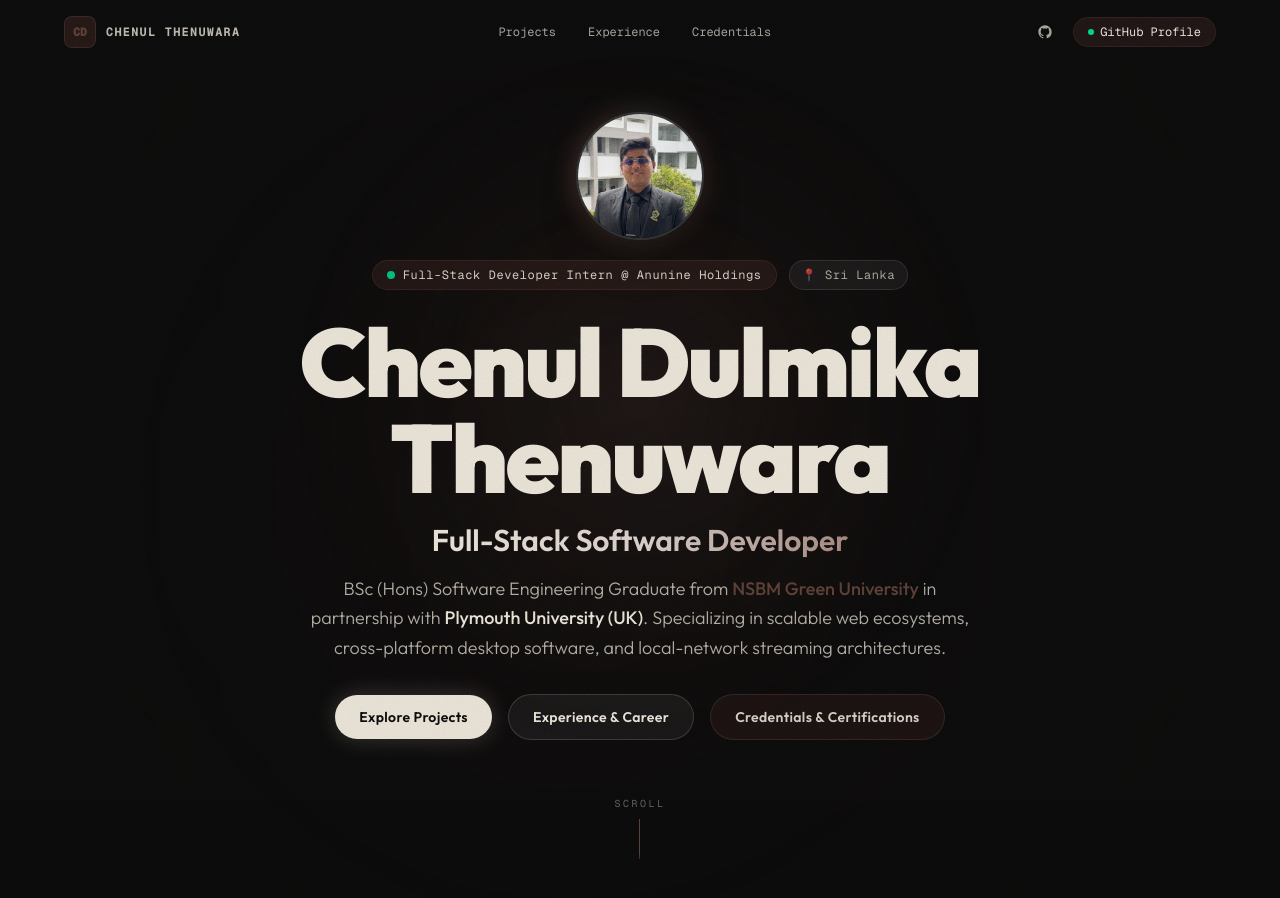
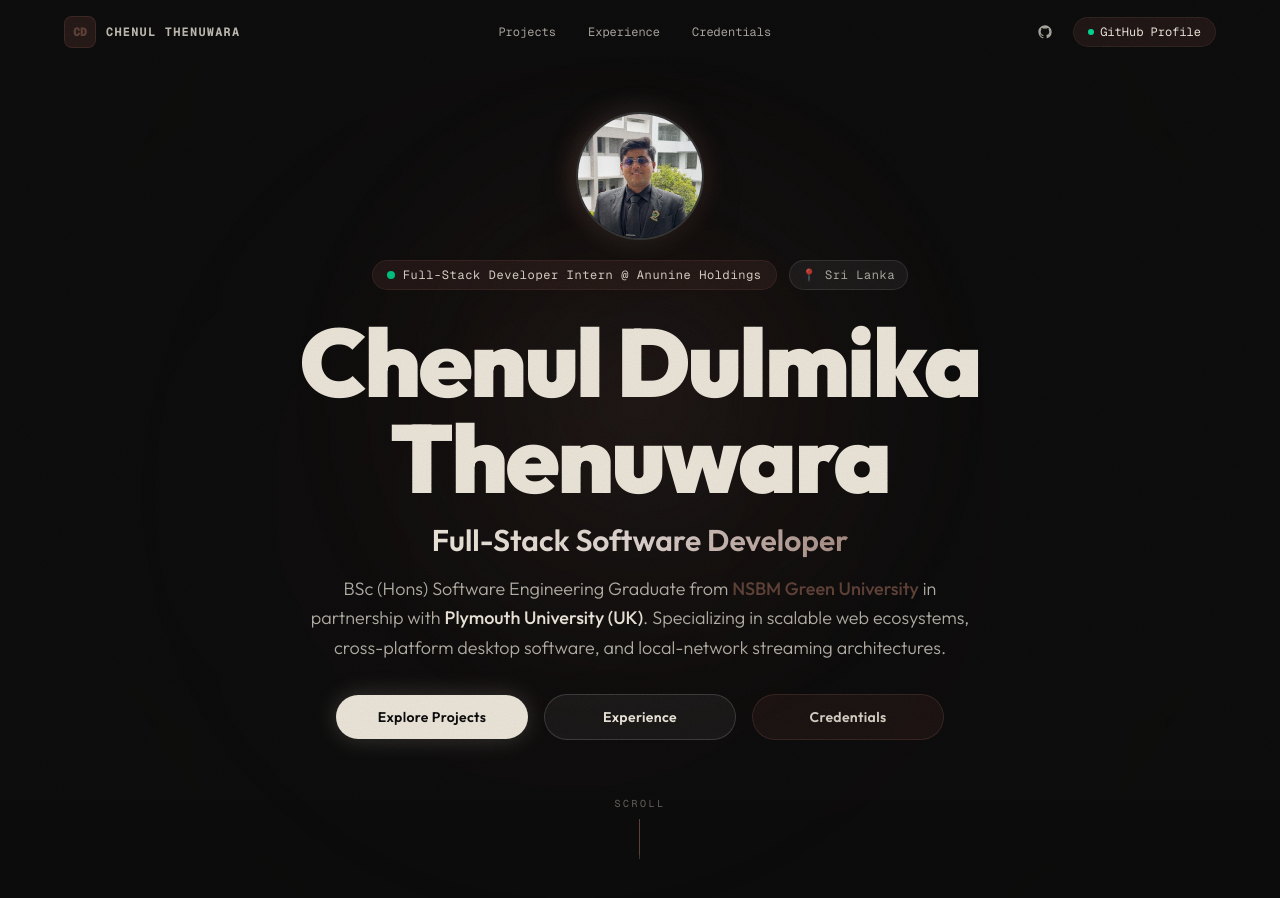
Before and after one commit to Chenul-Thenuwara/portfolio, a Next.js app: page / in a window 1280 px wide. Shown: the top 898 px of the page. Built offline with nearby package versions, Linux system fonts and the light colour scheme.

Commit message:
Ensure Hero CTA buttons have uniform width for symmetric centering

```diff
--- a/src/components/hero/Hero.tsx
+++ b/src/components/hero/Hero.tsx
@@ -130,25 +130,25 @@ export default function Hero() {
           initial={{ opacity: 0, y: 20 }}
           animate={{ opacity: 1, y: 0 }}
           transition={{ duration: 0.8, delay: 0.6 }}
-          className="flex flex-wrap items-center justify-center gap-4"
+          className="flex flex-wrap items-center justify-center gap-3 sm:gap-4 w-full max-w-2xl mx-auto"
         >
           <a
             href="#projects"
-            className="px-6 py-3 rounded-full text-sm font-semibold tracking-wide bg-foreground text-[var(--background)] hover:bg-white hover:scale-105 transition-all duration-300 shadow-[0_0_25px_rgba(230,224,212,0.2)]"
+            className="w-full sm:w-48 py-3 rounded-full text-sm font-semibold tracking-wide inline-flex items-center justify-center text-center bg-foreground text-[var(--background)] hover:bg-white hover:scale-105 transition-all duration-300 shadow-[0_0_25px_rgba(230,224,212,0.2)]"
           >
             Explore Projects
           </a>
           <a
             href="#experience"
-            className="px-6 py-3 rounded-full text-sm font-semibold tracking-wide bg-white/5 border border-white/15 text-foreground hover:bg-white/10 hover:border-walnut-light/60 transition-all duration-300 backdrop-blur-sm"
+            className="w-full sm:w-48 py-3 rounded-full text-sm font-semibold tracking-wide inline-flex items-center justify-center text-center bg-white/5 border border-white/15 text-foreground hover:bg-white/10 hover:border-walnut-light/60 transition-all duration-300 backdrop-blur-sm"
           >
-            Experience &amp; Career
+            Experience
           </a>
           <a
             href="#certificates"
-            className="px-6 py-3 rounded-full text-sm font-semibold tracking-wide bg-walnut/30 border border-walnut-light/40 text-foreground/90 hover:bg-walnut/50 transition-all duration-300 backdrop-blur-sm"
+            className="w-full sm:w-48 py-3 rounded-full text-sm font-semibold tracking-wide inline-flex items-center justify-center text-center bg-walnut/30 border border-walnut-light/40 text-foreground/90 hover:bg-walnut/50 transition-all duration-300 backdrop-blur-sm"
           >
-            Credentials &amp; Certifications
+            Credentials
           </a>
         </motion.div>
         {/* Scroll indicator */}
```
